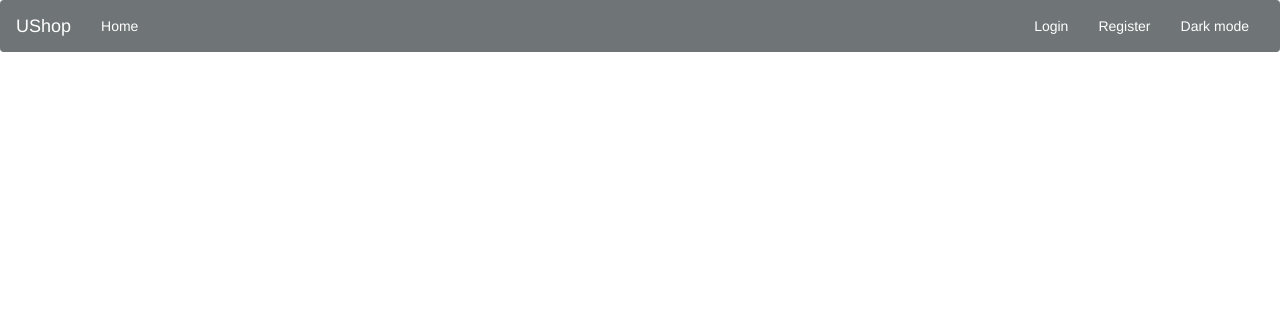
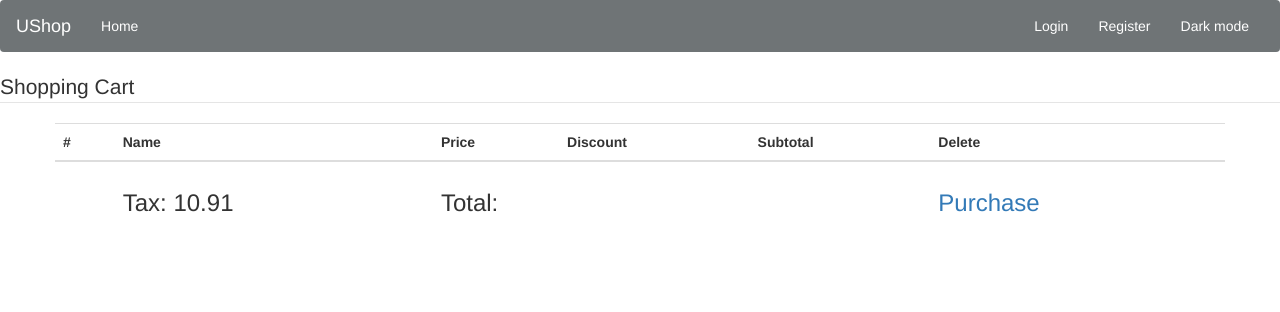
Before and after one commit to seafu47/CMPE131_final-project, a Flask app: page /shoppingcart in a window 1280 px wide. Shown: the top 312 px of the page. Run offline with Flask 2, Linux system fonts and the light colour scheme; data that the repository does not hold is empty; some libraries are stand-ins or nearby versions.

Commit message:
process on shopping cart

```diff
--- a/teamproject/app/models.py
+++ b/teamproject/app/models.py
@@ -38,7 +38,7 @@ class Products(db.Model):
 
     product_seller_user_id = db.Column(db.Integer, db.ForeignKey('user.id'), nullable=False)
     #users = db.relationship('User', backref=db.backref('author', lazy=True))
-
+    order = db.relationship('Carts', backref=db.backref('productlist', lazy=True))
 
 class Carts(db.Model):
     order_id = db.Column(db.Integer,primary_key=True,autoincrement=True)
@@ -46,4 +46,4 @@ class Carts(db.Model):
     order_name = db.Column(db.String(50),nullable=False)
     order_price = db.Column(db.Float,nullable=False)
 
-    carts_user_id = db.Column(db.Integer, db.ForeignKey('user.id'), nullable=False)
+    carts_user_id = db.Column(db.Integer, db.ForeignKey('products.product_id'), nullable=False)
--- a/teamproject/app/routes.py
+++ b/teamproject/app/routes.py
@@ -7,7 +7,7 @@ from werkzeug.utils import secure_filename
 
 from app import app, bcrypt, db
 from app.forms import RegisterForm, LoginForm, UploadPhotoForm, AddProduct
-from app.models import User, Products
+from app.models import User, Products, Carts
 
 from app.forms import DeleteUserForm
 
@@ -193,7 +193,9 @@ def upload_image():
 
 @app.route('/shoppingcart', methods=['GET','POST'])
 def shoppingcart():
-    return render_template('shoppingcart.html')
+    pro_items = Products.query.all()
+    return render_template('shoppingcart.html',
+                           pro_items=pro_items)
 
 @app.route('/sorting', methods=['GET', 'POST'])
 @login_required
--- a/teamproject/app/templates/shoppingcart.html
+++ b/teamproject/app/templates/shoppingcart.html
@@ -1 +1,44 @@
 {% extends "base.html" %}
+
+{% block content %}
+<form class="form-horizontal">
+  <fieldset>
+    <legend>Shopping Cart</legend>
+        </fieldset>
+</form>
+<div class ="container">
+    <div class="row">
+        <table class="table table-lg">
+            <thread>
+                <th>#</th>
+                <th>Name</th>
+                <th>Price</th>
+                <th>Discount</th>
+                <th>Subtotal</th>
+                <th>Delete</th>
+            </thread>
+
+            <tbody>
+                {% for temp in pro_items %}
+                <tr>
+                    <td>{{ temp.product_id }}</td>
+                    <td>{{ temp.product_name }}</td>
+                    <td>{{ temp.product_price }}</td>
+                    <td>Not Available</td>
+                    <td>${{ temp.product_price }}</td>
+                    <td><a href="#">Remove</a> </td>
+                </tr>
+                {% endfor %}
+                <tr>
+                    <td></td>
+                    <td><h3>Tax: 10.91</h3></td>
+                    <td colspan="3"><h3>Total:</h3></td>
+                    <td colspan="4"><h3><a href="/">Purchase</a> </h3></td>
+                </tr>
+            </tbody>
+        </table>
+    </div>
+
+</div>
+
+{% endblock %}
```
Also changed, not shown: teamproject/app/templates/index.html (+6 -2 lines), teamproject/app.db.
